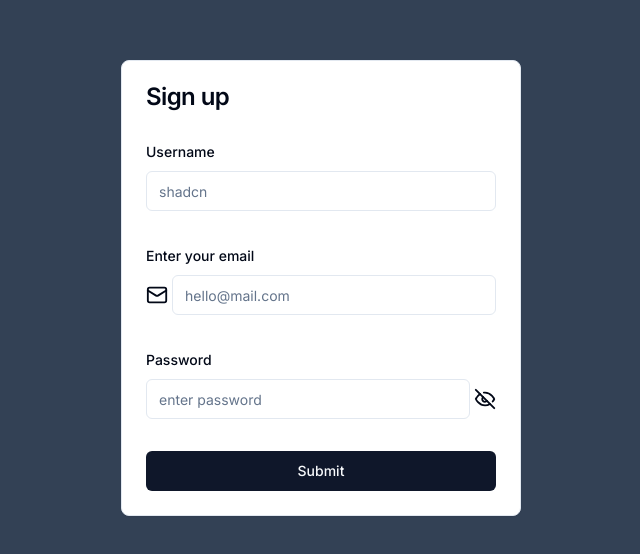
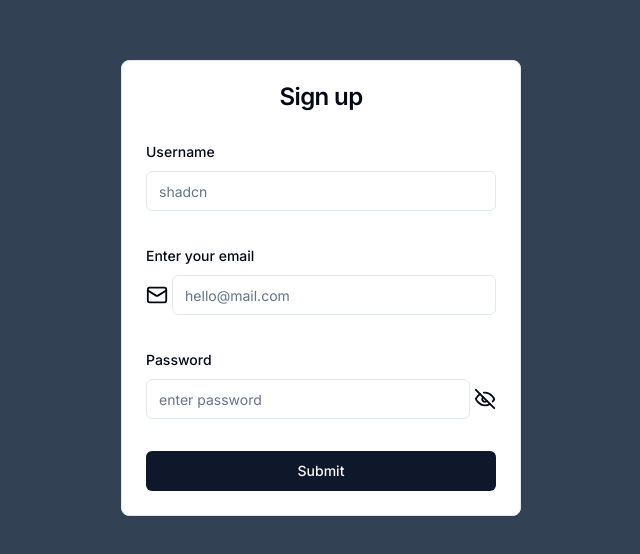
Before and after one commit to femiabimbola/authjs-refresher, a Next.js app: page /signup in a window 1280 px wide. Shown: the part 112-666 px from the top of the page, without its empty margins (319-959 px from the left). Built offline with nearby package versions, Linux system fonts and the light colour scheme.

Commit message:
worked on the wrapper

```diff
--- a/components/shared/CardWrapper.tsx
+++ b/components/shared/CardWrapper.tsx
@@ -17,7 +17,7 @@ const CardWrapper = ({children, title, secondText}: CardWrapperProps) => {
   return (
     <Card className="w-[400px]">
       <CardHeader>
-        <CardTitle>{title}</CardTitle>
+        <CardTitle className="text-center">{title}</CardTitle>
         <CardDescription>{secondText}</CardDescription>
       </CardHeader>
       <CardContent>{children}</CardContent>
```
